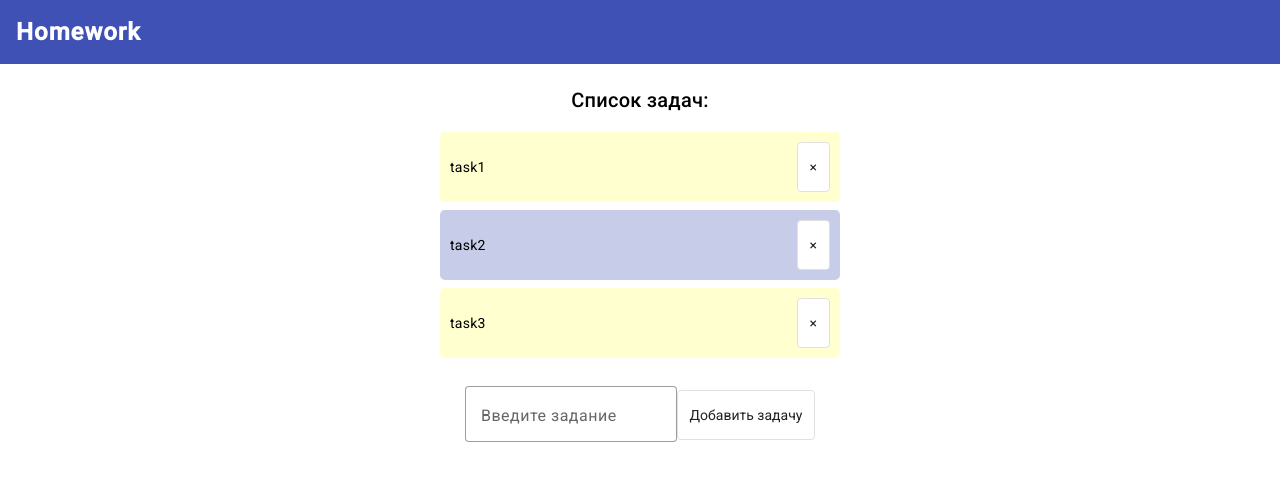
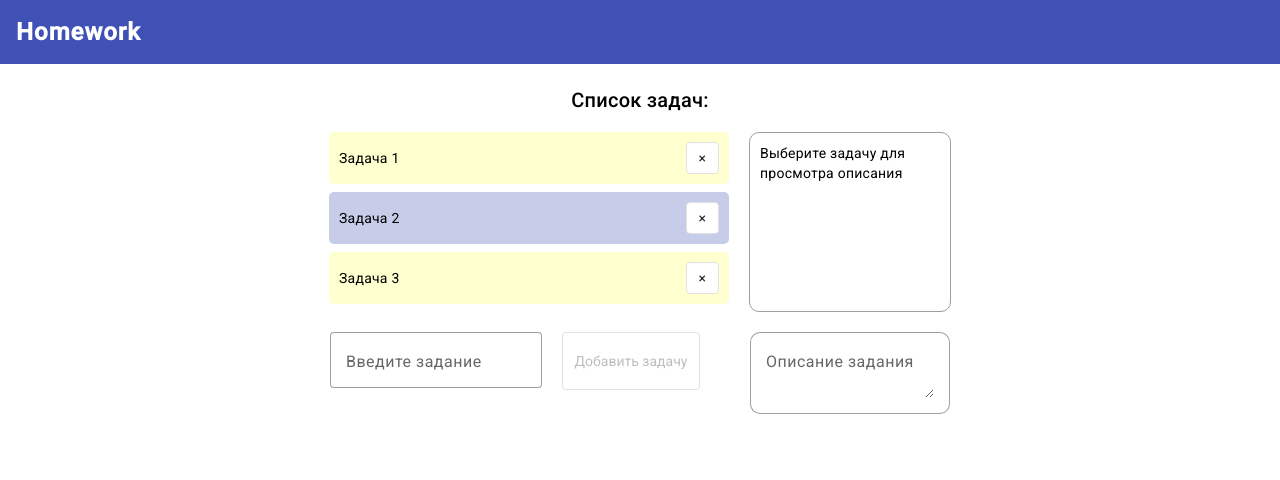
Before and after one commit to Angular-OTUS/ToDoList-NikitaBukatin, an Angular app: page / in a window 1280 px wide. Shown: the top 480 px of the page. Built offline with nearby package versions, Linux system fonts and the light colour scheme.

Commit message:
ДЗ №4

```diff
--- a/src/app/app.module.ts
+++ b/src/app/app.module.ts
@@ -19,7 +19,7 @@ import {SharedModule} from "./modules/shared/shared.module";
   declarations: [
     AppComponent,
     ToDoListComponent,
-    ToDoListItemComponent
+    ToDoListItemComponent,
   ],
   imports: [
     BrowserModule,
--- a/src/app/components/to-do-list-item/to-do-list-item.component.html
+++ b/src/app/components/to-do-list-item/to-do-list-item.component.html
@@ -1,4 +1,4 @@
-<li [class.second]="secondType(listItem.id)" class="task-item">
+<li [class.second]="secondItem" [class.selected]="isSelected" class="task-item">
   <span>{{ listItem.text }}</span>
-  <app-button [buttonTitle]="'&times;'" (click)="deleteItem(listItem.id)" aria-label="Удалить задачу"></app-button>
+  <app-button [buttonTitle]="'&times;'" [heightButton]="'30px'" appPrompt="Нажмите для удаления задания" (newButtonClick)="deleteItem(listItem.id)" aria-label="Удалить задачу"></app-button>
 </li>
--- a/src/app/components/to-do-list-item/to-do-list-item.component.scss
+++ b/src/app/components/to-do-list-item/to-do-list-item.component.scss
@@ -53,3 +53,10 @@
 .task-item:hover {
   background-color: #f0f0f0;
 }
+
+.selected {
+  background-color: lightblue !important;
+}
+.selected:hover {
+  background-color: #c9dbe3 !important;
+}
--- a/src/app/components/to-do-list-item/to-do-list-item.component.ts
+++ b/src/app/components/to-do-list-item/to-do-list-item.component.ts
@@ -6,13 +6,12 @@ import {Component, EventEmitter, Input, Output} from '@angular/core';
   styleUrls: ['./to-do-list-item.component.scss']
 })
 export class ToDoListItemComponent {
-  @Input({required: true}) listItem! : {id: number, text: string};
+  @Input({required: true}) listItem! : {id: number, text: string , description: string};
+  @Input() secondItem  = false;
+  @Input() isSelected  = false;
   @Output() newItemDelete = new EventEmitter<number>();
 
   deleteItem(id: number) {
     this.newItemDelete.emit(id);
   }
-  secondType = function (e: number) : boolean {
-    return e % 2 === 0 ?? true;
-  };
 }
--- a/src/app/components/to-do-list/to-do-list.component.html
+++ b/src/app/components/to-do-list/to-do-list.component.html
@@ -5,16 +5,25 @@
     <mat-spinner *ngIf="isLoading; else taskList" [diameter]="50"></mat-spinner>
     <ng-template #taskList>
       <ul class="task-list">
-          <app-to-do-list-item *ngFor="let task of tasks" [listItem]="task" (newItemDelete)="deleteTask($event)"></app-to-do-list-item>
+          <app-to-do-list-item *ngFor="let task of tasks; let odd = odd;" [isSelected]="task.id === selectedItemId" [secondItem]="odd" (click)="selectItem(task.id)" appPrompt="Выберите эту задачу для просмотра описания" [listItem]="task" (newItemDelete)="deleteTask($event)"></app-to-do-list-item>
       </ul>
+      <div class="description-block">
+        <div class="description-text" *ngIf="selectedItemId !== null; else noDescription">{{ getSelectedTaskDescription() }}</div>
+        <ng-template #noDescription><div class="description-text">Выберите задачу для просмотра описания</div></ng-template>
+      </div>
     </ng-template>
   </div>
 
   <div class="input-group">
-    <mat-form-field appearance="outline">
+    <mat-form-field appearance="outline" class="task-input">
       <mat-label>Введите задание</mat-label>
-      <input matInput class="task-input" [(ngModel)]="newTask" (keydown.enter)="addTask()">
+      <input matInput [(ngModel)]="newTask" (keydown.enter)="addTask()">
     </mat-form-field>
-      <app-button [buttonTitle]="'Добавить задачу'" (click)="addTask()"></app-button>
+    <app-button class="task-button" [buttonTitle]="'Добавить задачу'" [heightButton]="'56px'" [buttonDisabled]="!newTask.trim()" appPrompt="Опишите задачу и добавьте по клику" (newButtonClick)="addTask()"></app-button>
+
+    <mat-form-field class="area-input" appearance="outline">
+      <mat-label>Описание задания</mat-label>
+      <textarea matInput [(ngModel)]="newDescription" placeholder="Добавьте описание"></textarea>
+    </mat-form-field>
   </div>
 </div>
--- a/src/app/components/to-do-list/to-do-list.component.scss
+++ b/src/app/components/to-do-list/to-do-list.component.scss
@@ -7,27 +7,60 @@ h2 {
 .task-list {
   list-style-type: none;
   padding: 0;
-  margin: 0;
   max-width: 400px;
-  width: 100%;
-  margin: 0 auto;
+  width: 60%;
+  margin: 0 20px 0 0;
 }
 
 .input-group {
   display: flex;
   justify-content: center;
-  align-items: center;
+  //  align-items: center;
 }
 
 .list-group {
   display: flex;
   justify-content: center;
-  align-items: center;
   width: 100%;
+  height: 100%;
+}
+
+.task-button {
+  margin-top: 20px;
+  height: 56px;
 }
 
 mat-form-field {
   margin-top: 20px;
+}
+
+.description-block {
+  display: flex;
+  border: 1px solid #9e9e9e;
+  border-radius: 10px;
+  width: 200px;
+}
+.description-text {
+  margin: 10px;
+}
+
+.task-input {
+  margin-right: 20px;
+  margin-top: 20px;
+  height: 56px;
+}
+
+.area-input {
+  margin-left: 50px;
+  width: 200px;
+  border-radius: 10px;
+  ::ng-deep .mdc-text-field--outlined {--mdc-outlined-text-field-container-shape: 10px;}
+}
+
+.area-input textarea {
+  min-height: 50px;
+  max-height: 300px;
+  resize: vertical;
 }
 
 .add-button {
--- a/src/app/components/to-do-list/to-do-list.component.ts
+++ b/src/app/components/to-do-list/to-do-list.component.ts
@@ -8,12 +8,15 @@ import {Component, OnInit} from '@angular/core';
 export class ToDoListComponent implements OnInit {
   title = "Список задач:";
   isLoading = true;
-  tasks: {id: number, text: string}[] = [
-    { id: 1, text: "task1"},
-    { id: 2, text: "task2"},
-    { id: 3, text: "task3"}
+  tasks: {id: number, text: string, description: string}[] = [
+    { id: 1, text: "Задача 1", description: "Описание первой задачи"},
+    { id: 2, text: "Задача 2", description: "Описание второй задачи"},
+    { id: 3, text: "Задача 3", description: "Описание третьей задачи"}
   ];
   newTask = '';
+  newDescription = '';
+  selectedItemId: number | null = null;
+  foundTask: any;
 
   ngOnInit() {
     setTimeout(() => {this.isLoading = false;}, 500);
@@ -21,12 +24,26 @@ export class ToDoListComponent implements OnInit {
 
   addTask() {
     if (this.newTask.trim()) {
-      this.tasks.push({ id: this.tasks.length + 1, text: this.newTask.trim()});
+      this.tasks.push({ id: this.tasks.length + 1, text: this.newTask.trim(), description: this.newDescription});
       this.newTask = '';
+      this.newDescription = '';
     }
   }
 
   deleteTask(idDel: number) {
     this.tasks = this.tasks.filter(item => item.id !== idDel);
+
+    if (this.selectedItemId === idDel) {
+      this.selectedItemId = null;
+    }
+  }
+
+  selectItem(selectedId: number) {
+    this.selectedItemId = selectedId;
+  }
+
+  getSelectedTaskDescription(): string | undefined {
+    const selectedTask = this.tasks.find(task => task.id === this.selectedItemId);
+    return selectedTask ? selectedTask.description : undefined;
   }
 }
--- a/src/app/modules/shared/button/button.component.html
+++ b/src/app/modules/shared/button/button.component.html
@@ -1 +1 @@
-<mat-button-toggle>{{ buttonTitle }}</mat-button-toggle>
+<mat-button-toggle style="align-items: center" [ngStyle]="{'height': heightButton}" [disabled]="buttonDisabled" (click)="buttonClick()">{{ buttonTitle }}</mat-button-toggle>
--- a/src/app/modules/shared/button/button.component.ts
+++ b/src/app/modules/shared/button/button.component.ts
@@ -1,4 +1,4 @@
-import {Component, Input} from '@angular/core';
+import {Component, EventEmitter, Input, Output} from '@angular/core';
 
 @Component({
   selector: 'app-button',
@@ -7,4 +7,11 @@ import {Component, Input} from '@angular/core';
 })
 export class ButtonComponent {
  @Input({required: true}) buttonTitle! : string;
+ @Input() buttonDisabled  = false;
+ @Input() heightButton  = "";
+ @Output() newButtonClick = new EventEmitter<boolean>;
+
+  buttonClick() {
+    this.newButtonClick.emit();
+  }
 }
--- /dev/null
+++ b/src/app/modules/shared/prompt/prompt.directive.ts
@@ -0,0 +1,50 @@
+import {Directive, ElementRef, HostListener, Input, Renderer2} from '@angular/core';
+
+@Directive({
+  selector: '[appPrompt]'
+})
+export class PromptDirective {
+  @Input('appPrompt') promptText = '';
+  promptElement!: HTMLElement | null;
+
+  constructor(private el: ElementRef, private renderer: Renderer2) {}
+
+  @HostListener('mouseenter') onMouseEnter() {
+    if (!this.promptElement) {
+      this.showPrompt();
+    }
+  }
+
+  @HostListener('mouseleave') onMouseLeave() {
+    if (this.promptElement) {
+      this.hidePrompt();
+    }
+  }
+
+  private showPrompt() {
+    this.promptElement = this.renderer.createElement('span');
+    this.renderer.appendChild(
+      this.promptElement,
+      this.renderer.createText(this.promptText)
+    );
+    this.renderer.appendChild(this.el.nativeElement, this.promptElement);
+
+    this.renderer.setStyle(this.el.nativeElement, 'position', 'relative');
+
+    this.renderer.setStyle(this.promptElement, 'position', 'absolute');
+    this.renderer.setStyle(this.promptElement, 'background-color', '#737373');
+    this.renderer.setStyle(this.promptElement, 'color', '#fff');
+    this.renderer.setStyle(this.promptElement, 'font-size', '12px');
+    this.renderer.setStyle(this.promptElement, 'padding', '5px');
+    this.renderer.setStyle(this.promptElement, 'border-radius', '5px');
+    this.renderer.setStyle(this.promptElement, 'top', '100%');
+    this.renderer.setStyle(this.promptElement, 'left', '50%');
+    this.renderer.setStyle(this.promptElement, 'transform', 'translateX(-50%)');
+    this.renderer.setStyle(this.promptElement, 'z-index', '10');
+  }
+
+  private hidePrompt() {
+    this.renderer.removeChild(this.el.nativeElement, this.promptElement);
+    this.promptElement = null;
+  }
+}
--- a/src/app/modules/shared/shared.module.ts
+++ b/src/app/modules/shared/shared.module.ts
@@ -2,15 +2,16 @@ import { NgModule } from '@angular/core';
 import { CommonModule } from '@angular/common';
 import {MatButtonToggleModule} from "@angular/material/button-toggle";
 import {ButtonComponent} from "./button/button.component";
+import { PromptDirective } from './prompt/prompt.directive';
 
 
 
 @NgModule({
-  declarations: [ButtonComponent],
+  declarations: [ButtonComponent, PromptDirective],
   imports: [
     CommonModule,
     MatButtonToggleModule,
   ],
-  exports: [ButtonComponent],
+  exports: [ButtonComponent, PromptDirective],
 })
 export class SharedModule { }
```
Also changed, not shown: 1 other file (tests, documents, lock files or other folders).
